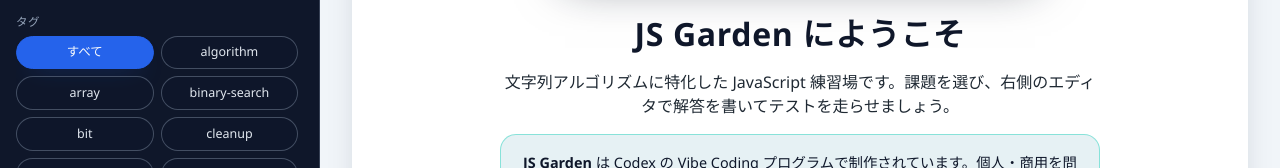
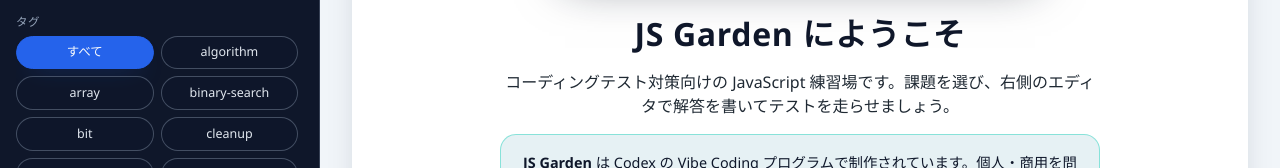
Before and after one commit to SallyAcolyte/js-garden, a React (Vite) app: page / in a window 1280 px wide. Shown: the part 448-616 px from the top of the page. Built offline with nearby package versions, Linux system fonts and the light colour scheme.

Commit message:
fix: adjust welcome messaging

```diff
--- a/src/components/ProblemDetail.jsx
+++ b/src/components/ProblemDetail.jsx
@@ -8,7 +8,7 @@
         <img src={heroImage} alt="JS Garden" />
         <div className="problem-body">
           <h2>JS Garden にようこそ</h2>
-          <p>文字列アルゴリズムに特化した JavaScript 練習場です。課題を選び、右側のエディタで解答を書いてテストを走らせましょう。</p>
+          <p>コーディングテスト対策向けの JavaScript 練習場です。課題を選び、右側のエディタで解答を書いてテストを走らせましょう。</p>
           <div className="service-disclaimer">
             <p><strong>JS Garden</strong> は Codex の Vibe Coding プログラムで制作されています。個人・商用を問わず無料でご利用いただけますが、動作保証は提供していません。</p>
             <p>機能は予告なく変更・終了することがあります。最新状況はリポジトリの更新履歴をご確認ください。</p>
```
